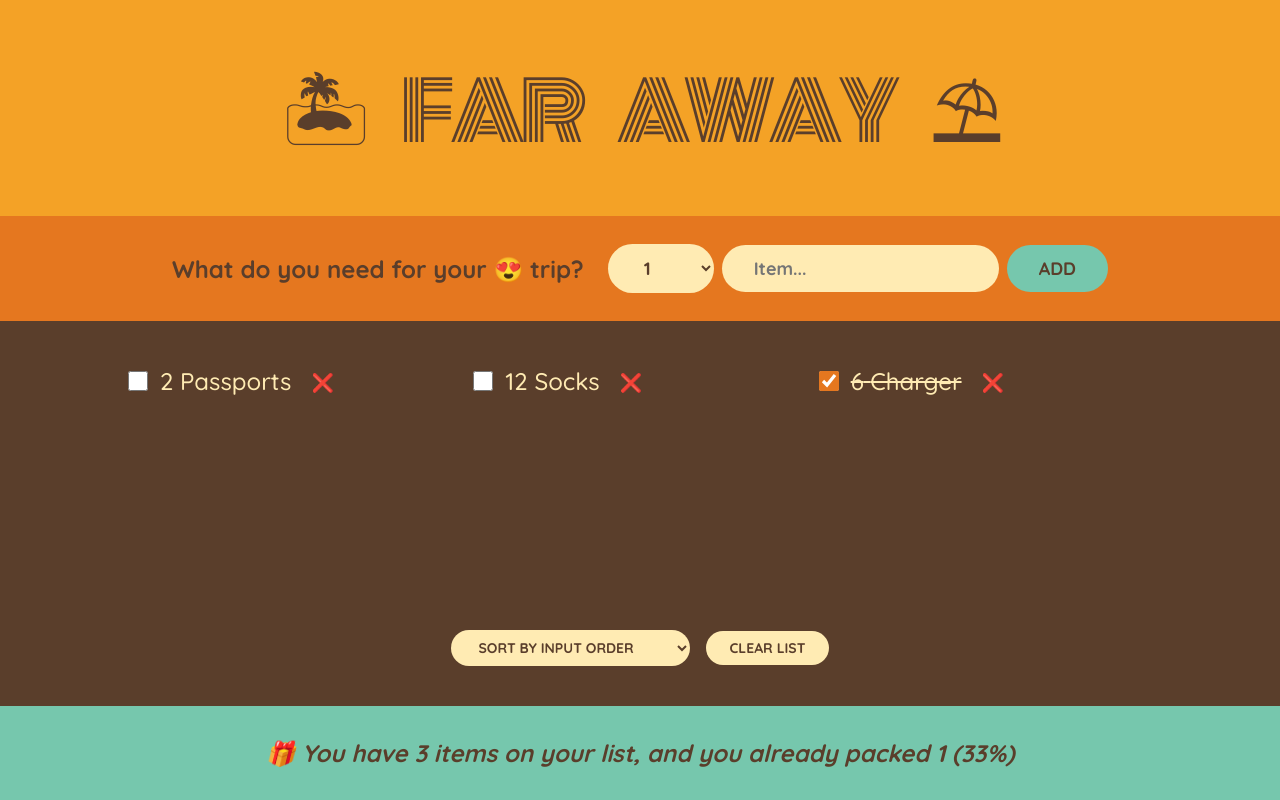
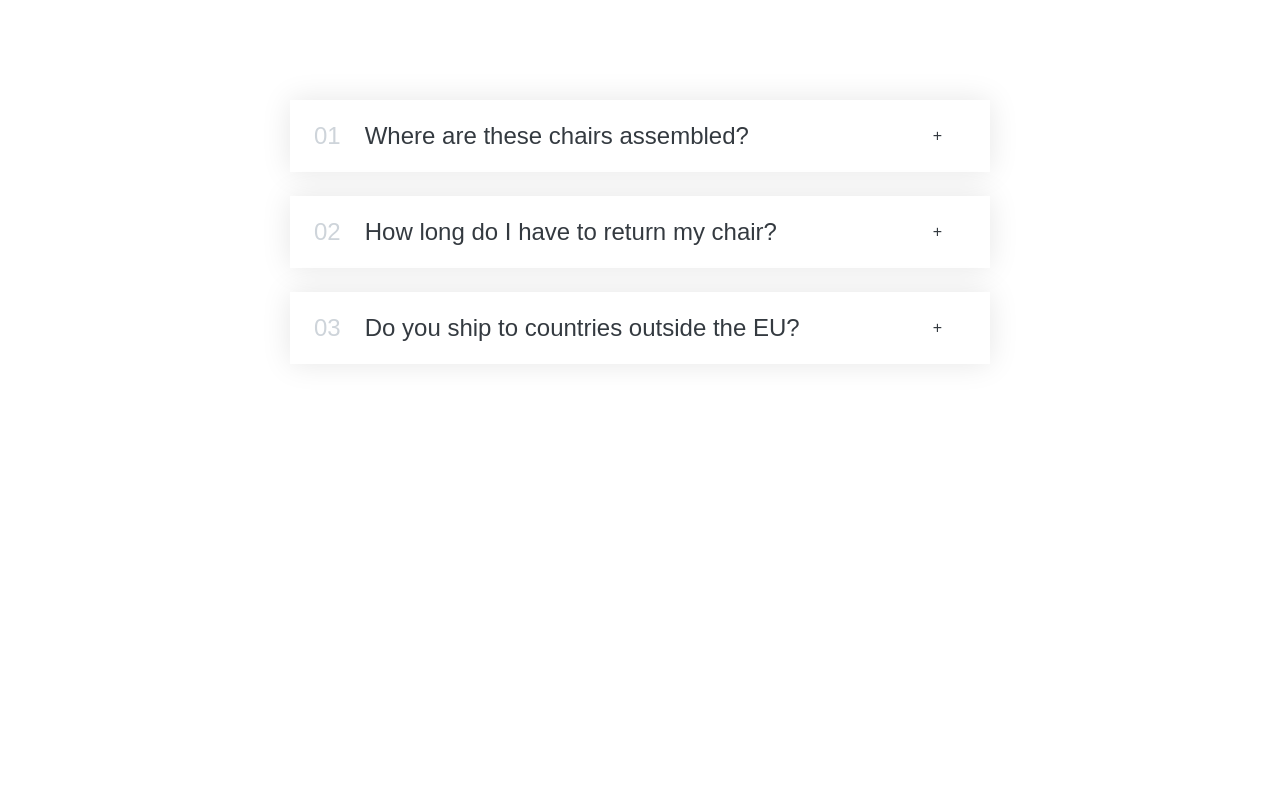
Before and after one commit to skerdishehaj/travel-list, a React (Create React App) app: page / in a window 1280 px wide. Built offline with nearby package versions, Linux system fonts and the light colour scheme.

Commit message:
Finished Accordion Challenge

```diff
--- /dev/null
+++ b/src/02-Accordion Challange/Accordion.js
@@ -0,0 +1,18 @@
+import AccordionItem from "./AccordionItem";
+
+function Accordion({ items }) {
+  return (
+    <ul className="accordion">
+      {items.map((item, index) => (
+        <AccordionItem
+          title={item.title}
+          text={item.text}
+          number={index + 1}
+          key={index + 1}
+        />
+      ))}
+    </ul>
+  );
+}
+
+export default Accordion;
--- /dev/null
+++ b/src/02-Accordion Challange/AccordionItem.js
@@ -0,0 +1,20 @@
+import { useState } from "react";
+
+function AccordionItem({ title, text, number }) {
+  const [isOpen, setIsOpen] = useState(false);
+  return (
+    <li
+      onClick={() => {
+        setIsOpen((isOpen) => !isOpen);
+      }}
+      className={isOpen ? "item open" : "item"}
+    >
+      <p className="number">{number < 9 ? `0${number}` : number}</p>
+      <p className="title">{title}</p>
+      <p className="logo">{isOpen ? `-` : `+`}</p>
+      {isOpen && <div className="content-box">{text}</div>}
+    </li>
+  );
+}
+
+export default AccordionItem;
--- /dev/null
+++ b/src/02-Accordion Challange/App.js
@@ -0,0 +1,25 @@
+import Accordion from "./Accordion";
+import "./styles.css";
+
+const faqs = [
+  {
+    title: "Where are these chairs assembled?",
+    text: "Lorem ipsum dolor sit amet consectetur, adipisicing elit. Accusantium, quaerat temporibus quas dolore provident nisi ut aliquid ratione beatae sequi aspernatur veniam repellendus.",
+  },
+  {
+    title: "How long do I have to return my chair?",
+    text: "Pariatur recusandae dignissimos fuga voluptas unde optio nesciunt commodi beatae, explicabo natus.",
+  },
+  {
+    title: "Do you ship to countries outside the EU?",
+    text: "Excepturi velit laborum, perspiciatis nemo perferendis reiciendis aliquam possimus dolor sed! Dolore laborum ducimus veritatis facere molestias!",
+  },
+];
+
+export default function App() {
+  return (
+    <div>
+      <Accordion items={faqs} />
+    </div>
+  );
+}
--- /dev/null
+++ b/src/02-Accordion Challange/styles.css
@@ -0,0 +1,72 @@
+* {
+  padding: 0;
+  margin: 0;
+  box-sizing: border-box;
+}
+
+body {
+  font-family: sans-serif;
+  color: #343a40;
+  line-height: 1;
+}
+
+.accordion {
+  width: 700px;
+  margin: 100px auto;
+  display: flex;
+  flex-direction: column;
+  gap: 24px;
+}
+
+.item {
+  box-shadow: 0 0 30px rgba(0, 0, 0, 0.1);
+  padding: 20px 24px;
+  padding-right: 48px;
+  cursor: pointer;
+  border-top: 4px solid #fff;
+  border-bottom: 4px solid #fff;
+
+  display: grid;
+  grid-template-columns: auto 1fr auto;
+  column-gap: 24px;
+  row-gap: 32px;
+  align-items: center;
+}
+
+.number {
+  font-size: 24px;
+  font-weight: 500;
+  color: #ced4da;
+}
+
+.title,
+.icon {
+  font-size: 24px;
+  font-weight: 500;
+}
+
+.content-box {
+  grid-column: 2 / -1;
+  padding-bottom: 16px;
+  line-height: 1.6;
+}
+
+.content-box ul {
+  color: #868e96;
+  margin-left: 16px;
+  margin-top: 16px;
+
+  display: flex;
+  flex-direction: column;
+  gap: 12px;
+}
+
+/* OPEN STATE */
+.open {
+  border-top: 4px solid #087f5b;
+}
+
+.open .number,
+.open .text {
+  color: #087f5b;
+}
--- a/src/index.js
+++ b/src/index.js
@@ -1,7 +1,7 @@
 import React from "react";
 import ReactDOM from "react-dom/client";
-import "./index.css";
-import App from "./App";
+// import "./index.css";
+import App from "./02-Accordion Challange/App";
 
 const root = ReactDOM.createRoot(document.getElementById("root"));
 root.render(
```
Also changed, not shown: src/01-FlashCards Challange/App.js (renamed from src/Challange/App.js), src/01-FlashCards Challange/FlashCard.js (renamed from src/Challange/FlashCard.js), src/01-FlashCards Challange/FlashCards.js (renamed from src/Challange/FlashCards.js), src/01-FlashCards Challange/styles.css (renamed from src/Challange/styles.css).
